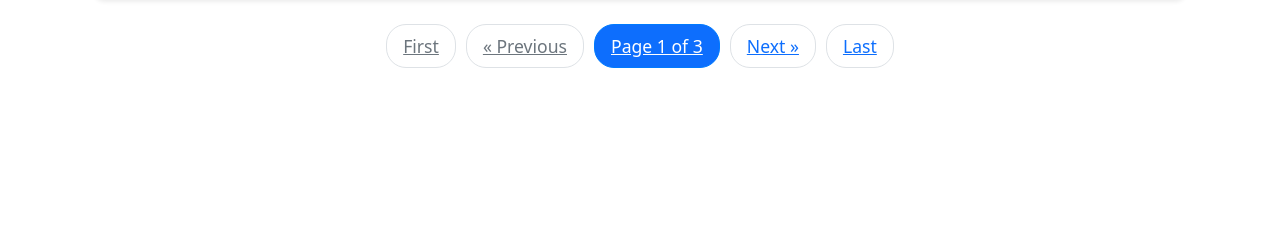
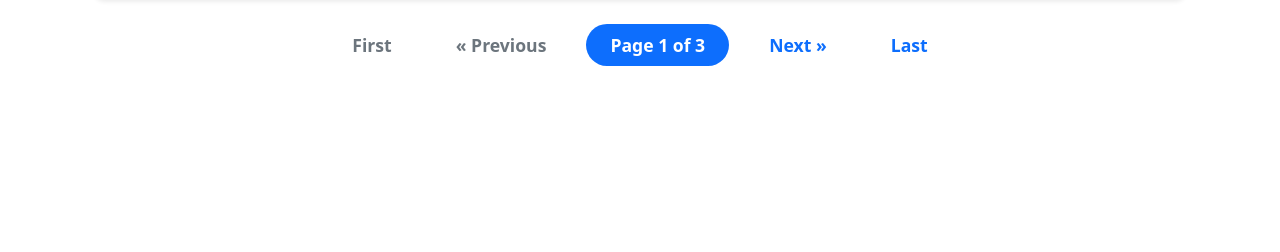
Before and after one commit to lokesh768/mysite, a Django app: page /food/ in a window 1280 px wide. Shown: the part 548-800 px from the top of the page. Run offline with Django 4.2, Linux system fonts and the light colour scheme; a user stored in the database is signed in; data comes from the database, SQL or seed files in the repository.

Commit message:
Update index.html

```diff
--- a/food/templates/food/index.html
+++ b/food/templates/food/index.html
@@ -93,13 +93,14 @@
 
     /* Responsive Pagination */
     .custom-pagination .page-item .page-link {
-        border-radius: 20px;
-        padding: 0.5rem 1rem;
+        border-radius: 30px;
+        padding: 0.5rem 1.5rem;
         font-size: 1.1rem;
-        margin: 0 5px;
+        margin: 0 8px;
         background-color: transparent;
         color: #17a2b8;
-        text-decoration: underline;
+        border: none;
+        font-weight: bold;
     }
 
     .custom-pagination .page-item .page-link:hover {
@@ -109,24 +110,22 @@
 
     .custom-pagination .page-item.active .page-link {
         background-color: #007bff;
-        border-color: #007bff;
         color: white;
+    }
+
+    .custom-pagination .page-item.disabled .page-link {
+        color: #adb5bd;
     }
 
     /* Mobile responsiveness */
     @media (max-width: 768px) {
         .custom-pagination .page-item .page-link {
-            padding: 0.3rem 0.7rem;
-            font-size: 0.9rem;
+            font-size: 1.2rem;
+            padding: 0.6rem 1.8rem;
         }
 
         .pagination {
-            justify-content: space-around;
-        }
-
-        .page-item.disabled .page-link {
-            text-decoration: none;
-            color: #adb5bd;
+            justify-content: space-between;
         }
 
         /* Reduce card size for mobile */
@@ -141,12 +140,12 @@
 
     @media (max-width: 576px) {
         .custom-pagination .page-item .page-link {
-            font-size: 0.75rem;
-            padding: 0.2rem 0.5rem;
+            font-size: 1rem;
+            padding: 0.5rem 1.5rem;
         }
 
         .pagination {
-            justify-content: center;
+            justify-content: space-around;
         }
     }
 </style>
```
